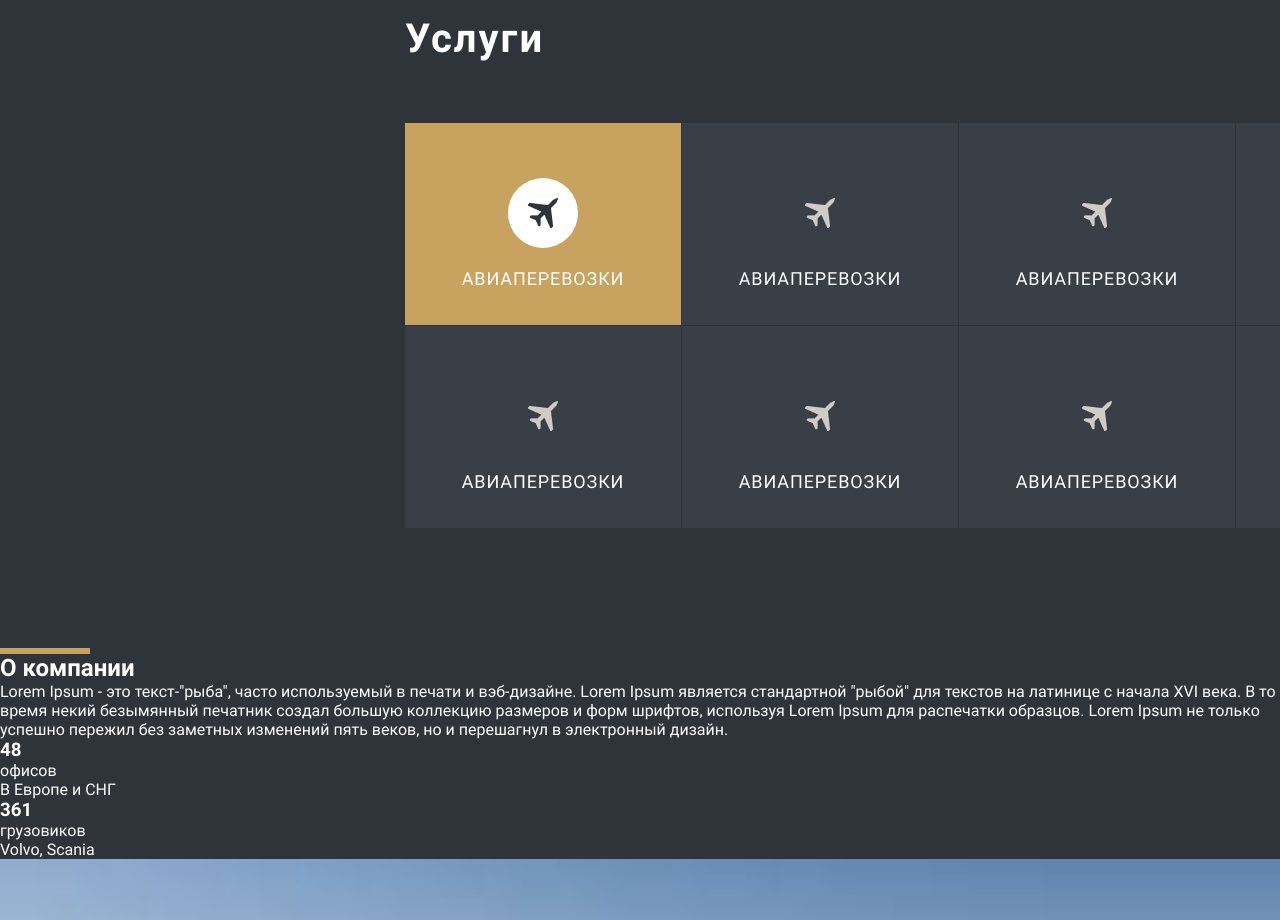
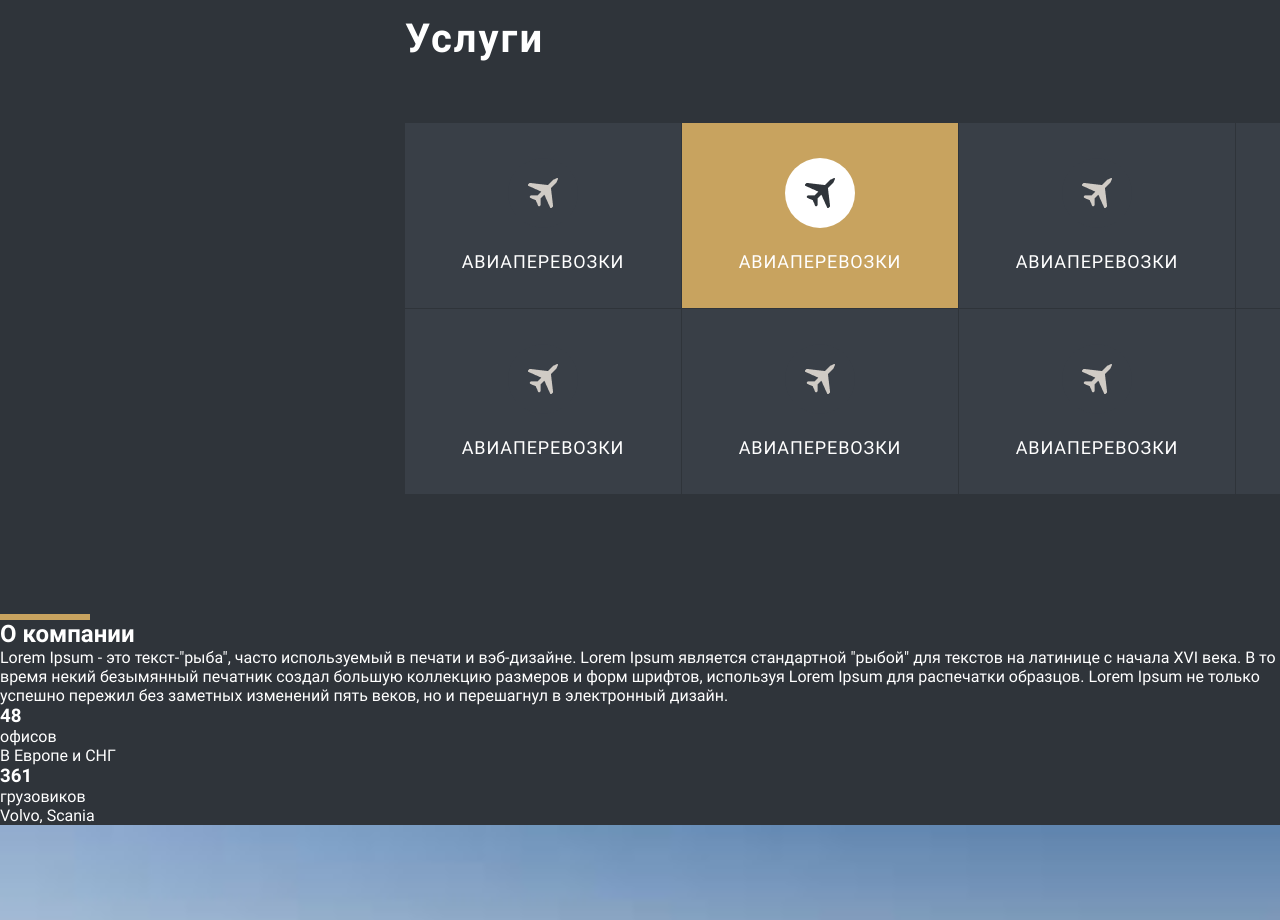
Before and after one commit to Wildlepesha/cargo, a plain HTML site: page index.html in a window 1280 px wide. Shown: the part 1860-2780 px from the top of the page. Drawn offline with Linux system fonts and the light colour scheme.

Commit message:
сделал несколько состояний для карточек услуг

```diff
--- a/index.html
+++ b/index.html
@@ -94,17 +94,22 @@
         Услуги
       </h2>
       <ul class="service_cards__cards-list">
-        <li class="cards-list__item item_active">
+        <li class="cards-list__item ">
           <a href="" class="cards-list__item__link">
-            <div class="image-wrapper image-wrapper_active"><img src="./images/airplane-flight.png" alt="Авиаперевозки" class="cards-list__item__image"></div>
+            <div class="image-wrapper ">
+              <img
+              src="./images/airplane-flight.png"
+              alt="Авиаперевозки"
+              class="cards-list__item__image">
+            </div>
             <p class="cards-list__item__text">
               Авиаперевозки
             </p>
           </a>
         </li>
-        <li class="cards-list__item">
+        <li class="cards-list__item item_active">
           <a href="" class="cards-list__item__link">
-            <div class="image-wrapper"><img src="./images/airplane-flight.png" alt="Авиаперевозки" class="cards-list__item__image"></div>
+            <div class="image-wrapper image-wrapper_active"><img src="./images/airplane-flight.png" alt="Авиаперевозки" class="cards-list__item__image"></div>
             <p class="cards-list__item__text">
               Авиаперевозки
             </p>
--- a/styles/style.css
+++ b/styles/style.css
@@ -309,20 +309,23 @@ img {
 .image-wrapper {
   width: 30px;
   height: 30px;
+  border-radius: 50%;
+  padding: 20px;
+  background-color: #393F47;
+  margin-block-end: 23px;
+}
+
+.cards-list__item__image {
   filter: invert(1);
 }
 
-.image-wrapper:has(:not(.image-wrapper_active)) {
-  margin: 20px;
-  padding: 20px;
+.image-wrapper.image-wrapper_active {
+  background-color: #FFF;
 }
 
-.image-wrapper_active {
-  border-radius: 50%;
-  padding: 20px;
+.image-wrapper.image-wrapper_active > .cards-list__item__image{
   background-color: #FFF;
   filter: invert(0);
-  margin-block-end: 23px;
 }
 
 .cards-list__item__text {
```
